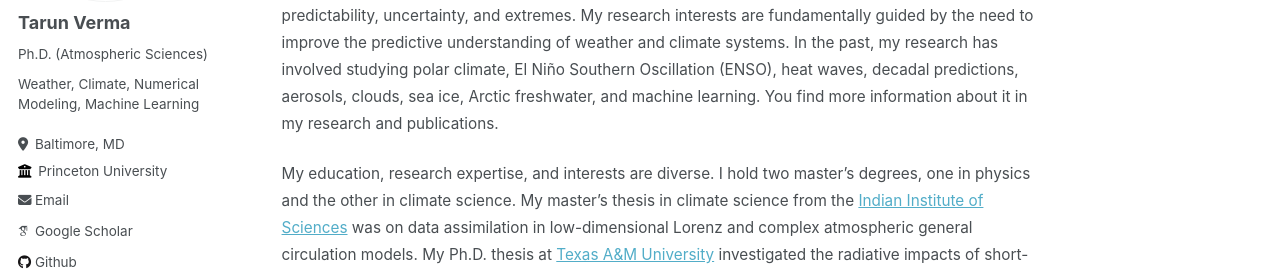
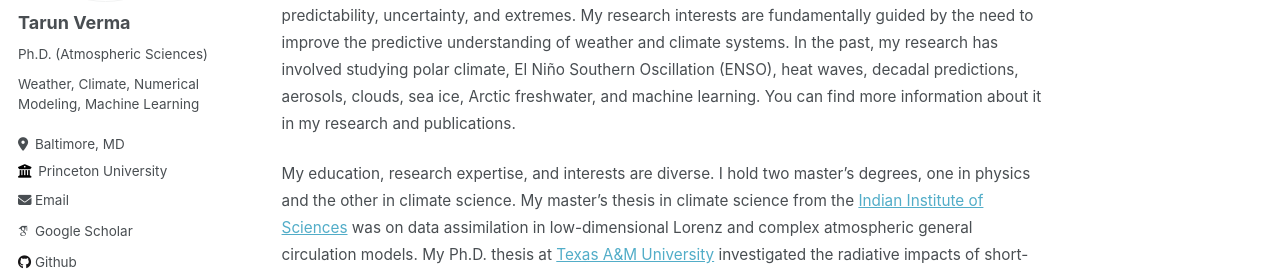
Before and after one commit to shiprock-1583/shiprock-1583.github.io, a Jekyll site: the page built from _pages/about.md, in a window 1280 px wide and 1130 px high. Shown: the part 279-551 px from the top of the window. Built offline with Jekyll 4.4.1, drawn with Linux system fonts in a browser that asks for light colours; some web fonts are replaced; some of the changed text lies outside the part shown.

Commit message:
Update about.md

```diff
--- a/_pages/about.md
+++ b/_pages/about.md
@@ -8,6 +8,6 @@ redirect_from:
 ---
 <span style="font-size:0.85em;"> As a computational climate scientist, I study and model processes across the atmosphere, ocean, and cryosphere that span a wide range of spatial and time scales, from the tropics to the poles. </span>
 
-<span style="font-size:0.85em;"> I utilize idealized physics-based models, complex general circulation models, and statistical and machine-learning methods to address questions about anthropogenic climate change, climate variability, predictability, uncertainty, and extremes. My research interests are fundamentally guided by the need to improve the predictive understanding of weather and climate systems. In the past, my research has involved studying polar climate, El Niño Southern Oscillation (ENSO), heat waves, decadal predictions, aerosols, clouds, sea ice, Arctic freshwater, and machine learning. You find more information about it in my research and publications. </span>
+<span style="font-size:0.85em;"> I utilize idealized physics-based models, complex general circulation models, and statistical and machine-learning methods to address questions about anthropogenic climate change, climate variability, predictability, uncertainty, and extremes. My research interests are fundamentally guided by the need to improve the predictive understanding of weather and climate systems. In the past, my research has involved studying polar climate, El Niño Southern Oscillation (ENSO), heat waves, decadal predictions, aerosols, clouds, sea ice, Arctic freshwater, and machine learning. You can find more information about it in my research and publications. </span>
 
 <span style="font-size:0.85em;"> My education, research expertise, and interests are diverse. I hold two master's degrees, one in physics and the other in climate science. My master's thesis in climate science from the [Indian Institute of Sciences](https://iisc.ac.in/) was on data assimilation in low-dimensional Lorenz and complex atmospheric general circulation models. My Ph.D. thesis at [Texas A&M University](https://www.tamu.edu/) investigated the radiative impacts of short-term sulfate aerosol forcing on ENSO variability. My postdoctoral research at [Los Alamos National Laboratory](https://www.lanl.gov/) focused on studying Arctic freshwater variability mechanisms and systematic errors that impair coupled earth system decadal prediction systems. My recent research position at [Princeton University](https://www.princeton.edu/) is part of a multi-institution collaboration called [M2LInES](https://m2lines.github.io/), which focuses on studying fundamental small-scale oceanic processes and improving their representation in coarse-resolution climate models using novel machine-learning approaches. </span>
```
